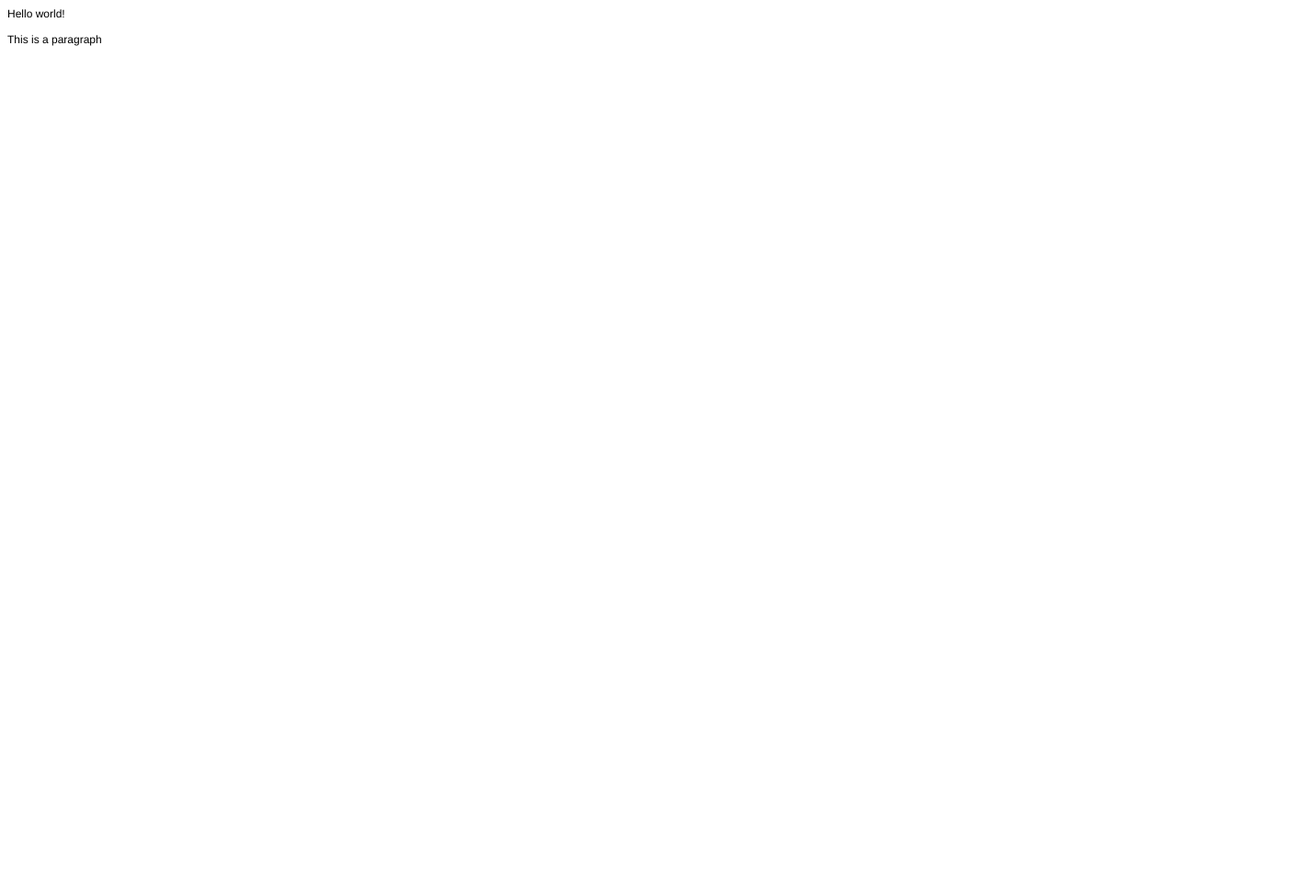
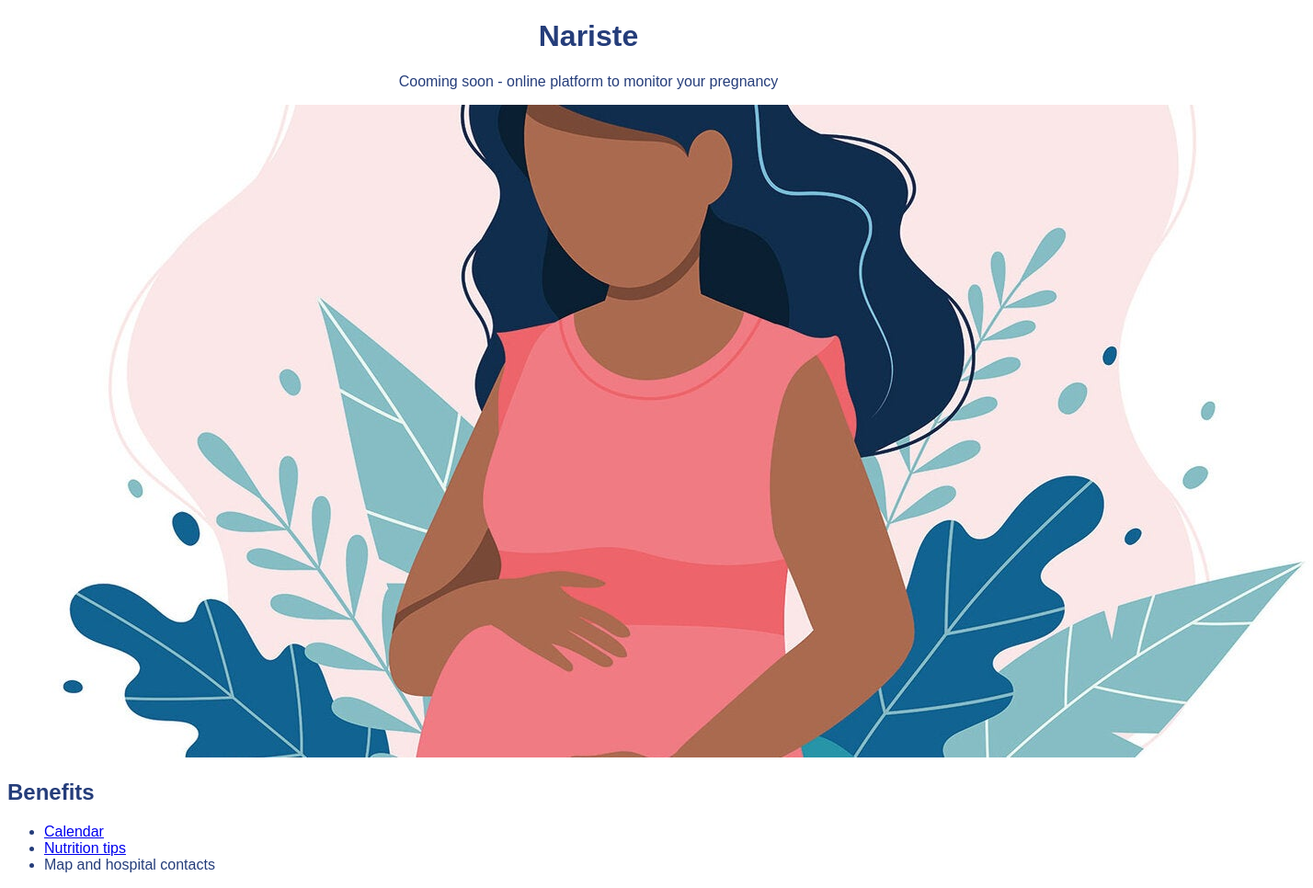
Before and after one commit to aseldan/aseldan.github.io, a plain HTML site: page index.html in a window 1280 px wide. Shown: the whole page at 92% size, 1428 px wide, since content can reach past the window. Before the commit the page ends 800 px from the top, so only its background shows below. Drawn offline with Linux system fonts and the light colour scheme.

Commit message:
Add files via upload

```diff
--- a/index.html
+++ b/index.html
@@ -1,20 +1,47 @@
-<!DOCTYPE html PUBLIC "-//W3C//DTD HTML 4.01//EN" "http://www.w3.org/TR/html4/strict.dtd">
+<!DOCTYPE html>
 <html>
-<head>
-  <meta http-equiv="Content-Type" content="text/html; charset=utf-8">
-  <meta http-equiv="Content-Style-Type" content="text/css">
-  <title></title>
-  <meta name="Generator" content="Cocoa HTML Writer">
-  <meta name="CocoaVersion" content="1894.6">
-  <style type="text/css">
-    p.p1 {margin: 0.0px 0.0px 0.0px 0.0px; font: 12.0px Helvetica; color: #000000; -webkit-text-stroke: #000000}
-    p.p2 {margin: 0.0px 0.0px 0.0px 0.0px; font: 12.0px Helvetica; color: #000000; -webkit-text-stroke: #000000; min-height: 14.0px}
-    span.s1 {font-kerning: none}
-  </style>
-</head>
-<body>
-<p class="p1"><span class="s1">Hello world!</span></p>
-<p class="p2"><span class="s1"></span><br></p>
-<p class="p1"><span class="s1">This is a paragraph</span></p>
-</body>
+    <head>
+        <title>Nariste</title>
+        <style>
+            body {
+                font-family: Arial, Helvetica, sans-serif;
+            }
+            h1 {
+                color: #253d7a;
+                font-weight: bold;
+                text-align: center;
+            }
+            p {
+                color: #253d7a;
+                text-align: center;
+            }
+            image {
+                max-width: 100%;
+                height: auto;
+            }
+            h2 {
+                color: #253d7a;
+                font-weight: bold;
+            }
+            ul {
+                color: #253d7a;
+            }
+        </style>
+    </head>
+
+    <body>
+        <h1>Nariste</h1>
+        <p>Cooming soon - online platform to monitor your pregnancy</p>
+        <img src="mother.jpeg">
+        <h2>Benefits</h2>
+        <ul>
+            <li><a href="calendar.html">Calendar</a></li>
+            <li><a href="nutrition.html">Nutrition tips</a></li>
+            <li>Map and hospital contacts</li>
+        </ul>
+
+    </body>
+
+
+
 </html>
```
Also changed, not shown: Nutrition.html (added, +31 -0 lines), calendar.html (added, +31 -0 lines), mother.jpeg (added).
